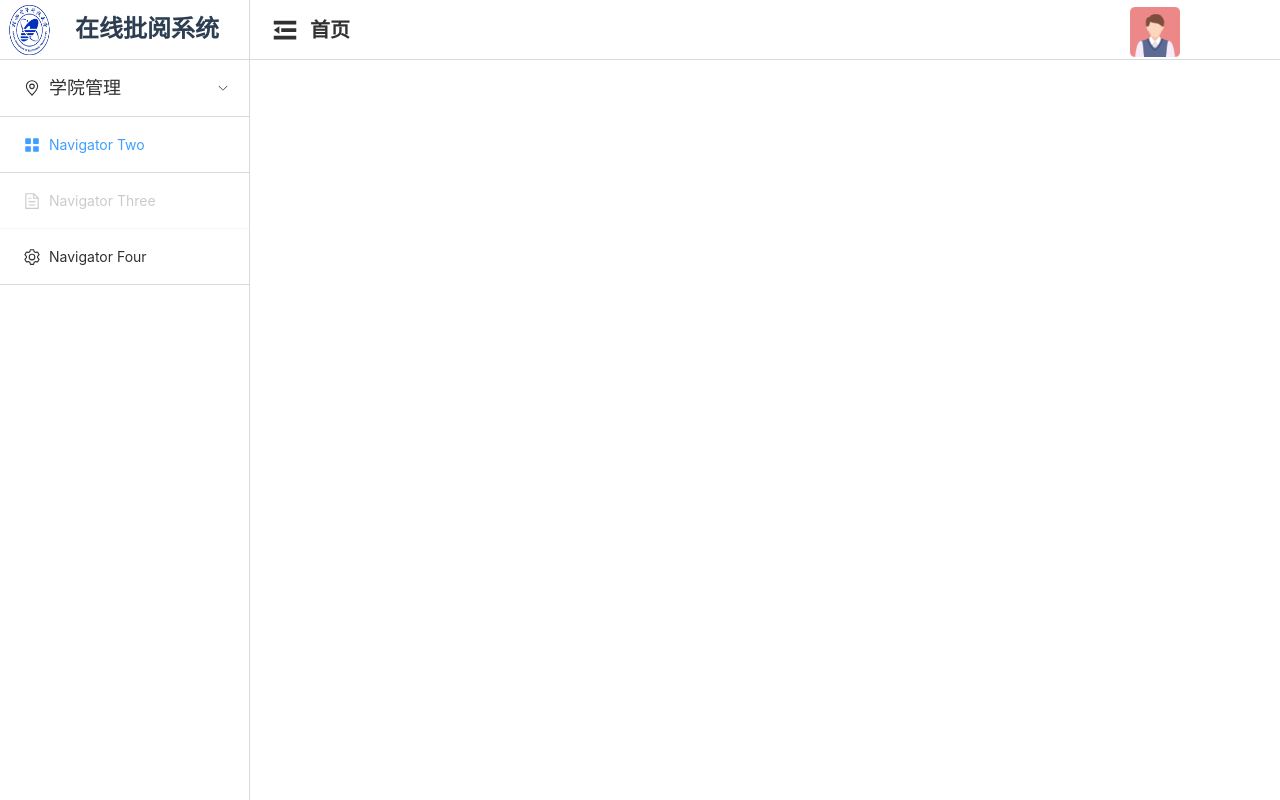
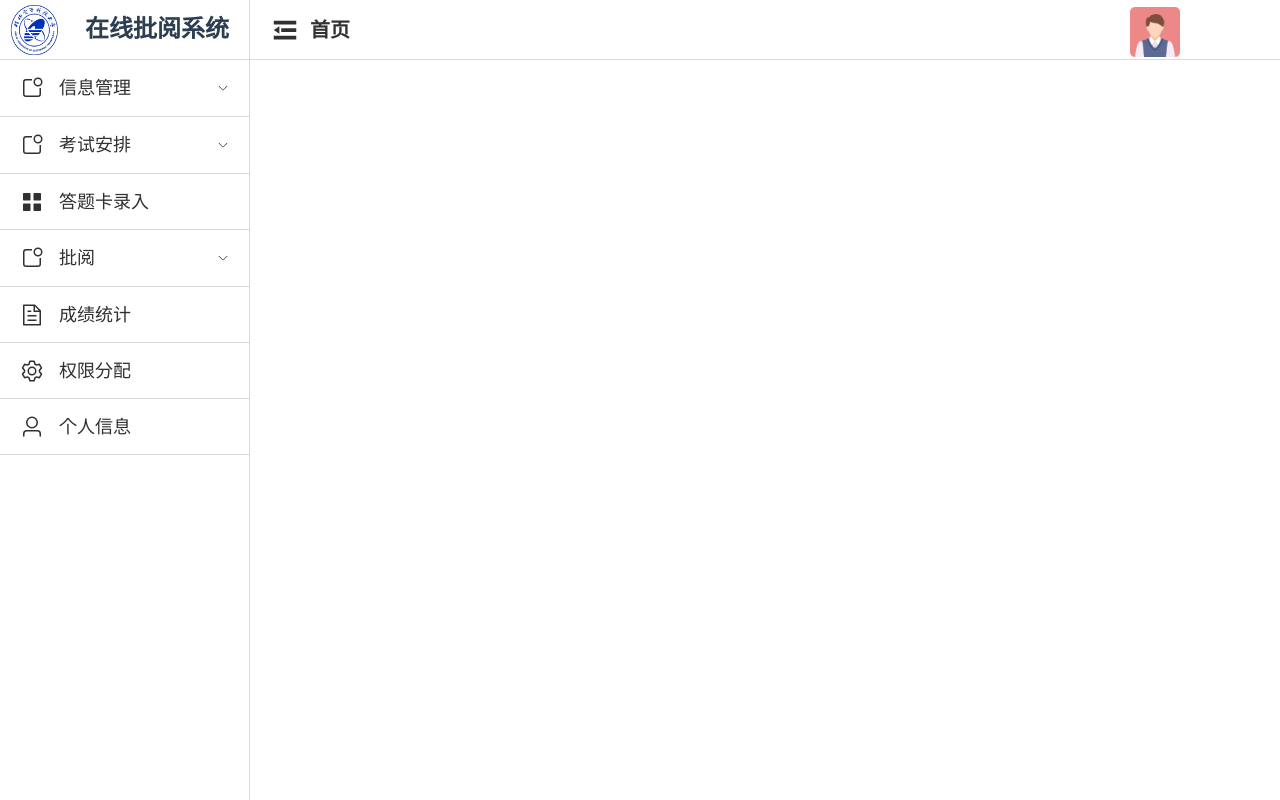
Before and after one commit to zhangshuaibao922/bishe-vue, a Vue app: page /home in a window 1280 px wide. Built offline with nearby package versions, Linux system fonts and the light colour scheme.

Commit message:
home骨架

```diff
--- a/src/views/home.vue
+++ b/src/views/home.vue
@@ -1,50 +1,59 @@
 <template>
   <el-container class="layout-container-demo" style="height: 100%">
-
     <el-menu
         default-active="2"
         class="el-menu-vertical-demo"
         :collapse="isCollapse"
         @open="handleOpen"
         @close="handleClose"
-        style="border-right-style: solid;border-width: 1px;border-color: #d9d9d9;"
+        style="overflow-y: auto;max-height: 100%;border-right-style: solid;border-width: 1px;border-color: #d9d9d9;"
     >
       <div style="height: 60px;background: white;border-bottom-style: solid;border-width: 1px;border-color: #d9d9d9;display: flex">
-        <img src="../assets/school.png" style="height: 50px;width: 60px;margin-top: 5px">
+        <img src="../assets/school.png" style="height: 50px;width: 70px;margin-top: 5px">
         <div v-if="!isCollapse" style="font-size:x-large;margin-left: 15px;margin-top: 10px;font-weight: bold">在线批阅系统</div>
       </div>
       <el-sub-menu style="border-bottom-style: solid;border-width: 1px;border-color: #d9d9d9;" index="1">
         <template #title>
-          <el-icon><location /></el-icon>
-          <span style="font-size: 18px">学院管理</span>
+          <el-icon size="30px"><Notification /></el-icon>
+          <span style="font-size: 18px;margin-left: 10px">信息管理</span>
         </template>
-        <el-menu-item-group>
-          <template #title><span>Group One</span></template>
-          <el-menu-item index="1-1">item one</el-menu-item>
-          <el-menu-item index="1-2">item two</el-menu-item>
-        </el-menu-item-group>
-        <el-menu-item-group title="Group Two">
-          <el-menu-item index="1-3">item three</el-menu-item>
-        </el-menu-item-group>
-        <el-sub-menu index="1-4">
-          <template #title><span>item four</span></template>
-          <el-menu-item index="1-4-1">item one</el-menu-item>
-        </el-sub-menu>
+        <el-menu-item index="1-1">学院管理</el-menu-item>
+        <el-menu-item index="1-2">班级管理</el-menu-item>
+        <el-menu-item index="1-3">教师管理</el-menu-item>
       </el-sub-menu>
-      <el-menu-item style="border-bottom-style: solid;border-width: 1px;border-color: #d9d9d9;" index="2">
-        <el-icon><icon-menu /></el-icon>
-        <template #title>Navigator Two</template>
+      <el-sub-menu style="border-bottom-style: solid;border-width: 1px;border-color: #d9d9d9;" index="2">
+        <template #title>
+          <el-icon size="30px"><Notification /></el-icon>
+          <span style="font-size: 18px;margin-left: 10px">考试安排</span>
+        </template>
+        <el-menu-item index="2-1">随堂测试</el-menu-item>
+        <el-menu-item index="2-2">考试</el-menu-item>
+      </el-sub-menu>
+      <el-menu-item style="border-bottom-style: solid;border-width: 1px;border-color: #d9d9d9;" index="3">
+        <el-icon size="30px"><icon-menu /></el-icon>
+        <template #title><span style="font-size: 18px;margin-left: 10px">答题卡录入</span></template>
       </el-menu-item>
-      <el-menu-item style="border-bottom-style: solid;border-width: 1px;border-color: #d9d9d9;" index="3" disabled>
-        <el-icon><document /></el-icon>
-        <template #title>Navigator Three</template>
+      <el-sub-menu style="border-bottom-style: solid;border-width: 1px;border-color: #d9d9d9;" index="4">
+        <template #title>
+          <el-icon size="30px"><Notification /></el-icon>
+          <span style="font-size: 18px;margin-left: 10px">批阅</span>
+        </template>
+        <el-menu-item index="4-1">正常批阅</el-menu-item>
+        <el-menu-item index="4-2">异常重阅</el-menu-item>
+      </el-sub-menu>
+      <el-menu-item style="border-bottom-style: solid;border-width: 1px;border-color: #d9d9d9;" index="5">
+        <el-icon size="30px"><document /></el-icon>
+        <template #title><span style="font-size: 18px;margin-left: 10px">成绩统计</span></template>
       </el-menu-item>
-      <el-menu-item style="border-bottom-style: solid;border-width: 1px;border-color: #d9d9d9;" index="4" @click="demo">
-        <el-icon><setting /></el-icon>
-        <template #title>Navigator Four</template>
+      <el-menu-item style="border-bottom-style: solid;border-width: 1px;border-color: #d9d9d9;" index="6">
+        <el-icon  size="30px"><setting /></el-icon>
+        <template #title><span style="font-size: 18px;margin-left: 10px">权限分配</span></template>
+      </el-menu-item>
+      <el-menu-item style="border-bottom-style: solid;border-width: 1px;border-color: #d9d9d9;" index="7" @click="demo">
+        <el-icon size="30px"><User /></el-icon>
+        <template #title><span style="font-size: 18px;margin-left: 10px">个人信息</span></template>
       </el-menu-item>
     </el-menu>
-
     <el-container>
       <el-header style="align-items:center;position:relative;display: flex;font-size: 12px;background: white;border-bottom-style: solid;border-width: 1px;border-color: #d9d9d9;">
         <div style="height: 30px;width: 30px;" @click="changeIsCollapse">
@@ -67,8 +76,7 @@ import { ref } from 'vue';
 import {
   Document,
   Menu as IconMenu,
-  Location,
-  Setting,
+  Setting, Notification, User,
 } from '@element-plus/icons-vue'
 import {useRouter} from "vue-router";
 const username=ref(localStorage.getItem("name"));
```
